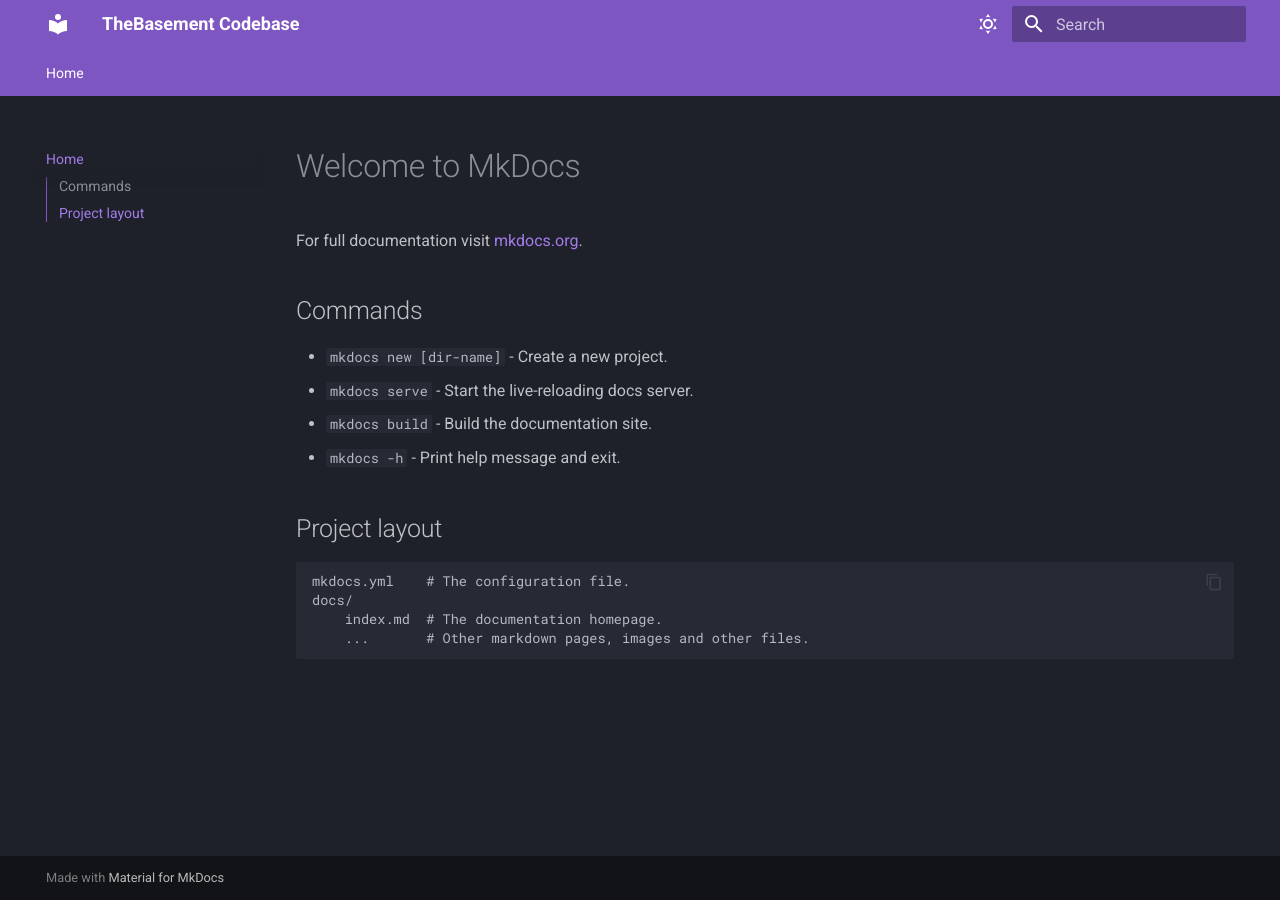
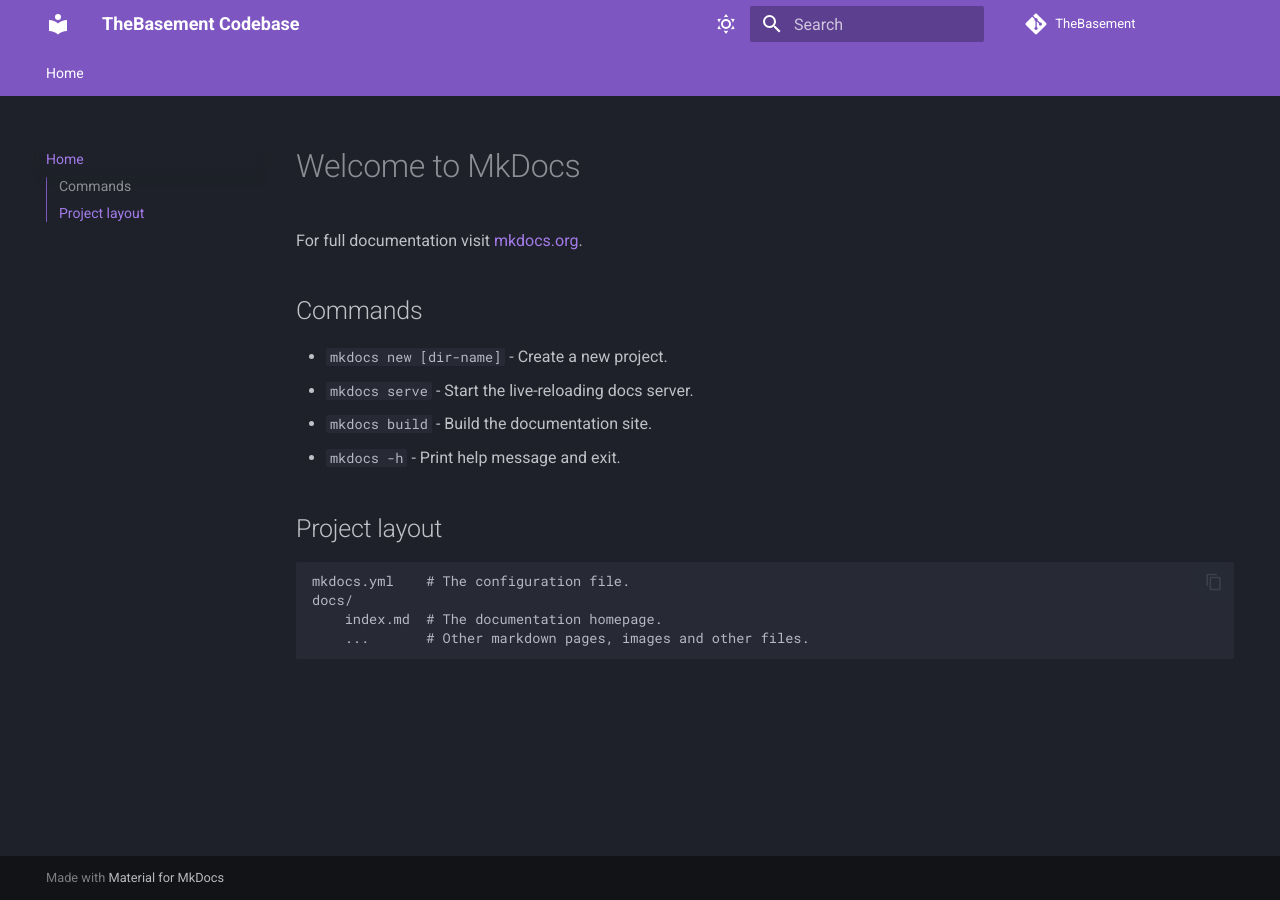
Before and after one commit to JackaBoiGamez/TheBasement, an MkDocs documentation site: the page built from docs/index.md, in a window 1280 px wide. Built offline with MkDocs 1.6.1 and Material for MkDocs 9.7.7, drawn with Linux system fonts in a browser that asks for light colours.

Commit message:
Add Repo

```diff
--- a/mkdocs.yml
+++ b/mkdocs.yml
@@ -1,5 +1,7 @@
 site_name: TheBasement Codebase
 site_url: https://jackaboigamez.github.io/TheBasement
+repo_name: TheBasement
+repo_url: https://jackaboigamez.github.io/TheBasement/
 
 theme:
   name: material
```
Also changed, not shown: README.md (+3 -0 lines).
